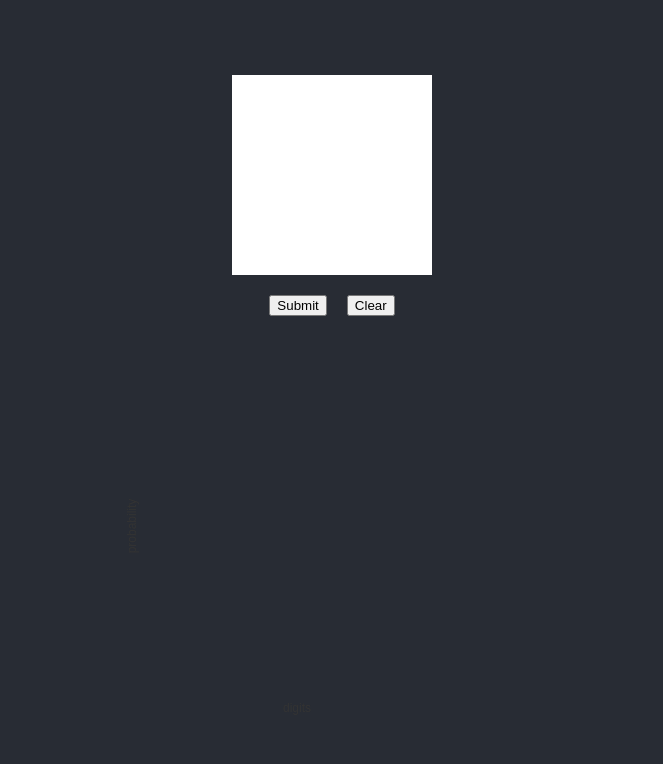
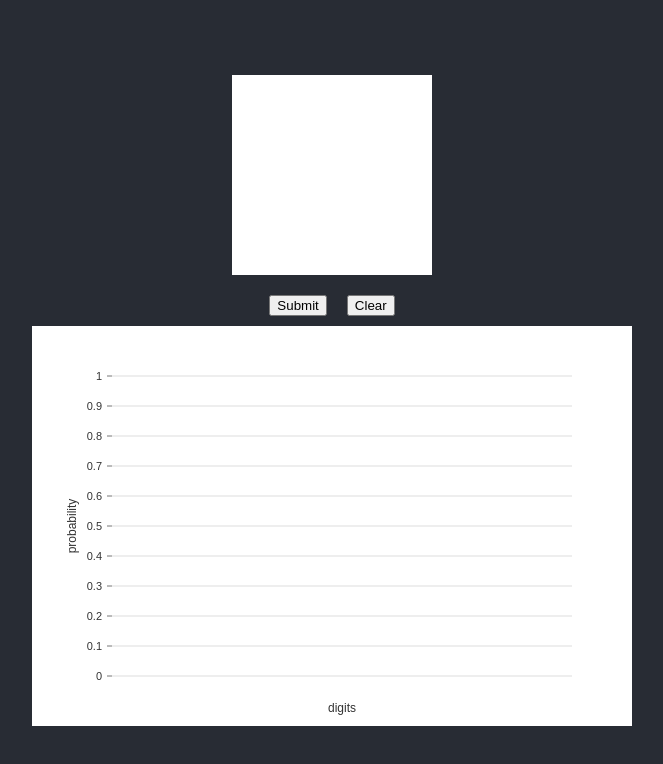
Before and after one commit to imuntyan/mnist-digit-recogn-front, a React (Create React App) app: page / in a window 1280 px wide. Shown: the top 764 px of the page, without its empty margins (308-971 px from the left). Built offline with nearby package versions, Linux system fonts and the light colour scheme.

Commit message:
graph changes

```diff
--- a/src/graph.tsx
+++ b/src/graph.tsx
@@ -13,14 +13,15 @@ class Graph extends React.Component {
     render() {
         console.log(this.props.chart)
         return (
-            <div className="Graph" style={{ height: 400, width: 600 }}>
+            <div className="Graph" style={{ height: 400, width: 600, backgroundColor: "white" }}>
+
                 <ResponsiveBar
                     data={this.props.chart}
                     keys={[ 'probability' ]}
                     indexBy="digit"
-                    margin={{ top: 50, right: 130, bottom: 50, left: 60 }}
+                    margin={{ top: 50, right: 60, bottom: 50, left: 80 }}
                     padding={0.3}
-                    valueScale={{ type: 'linear' }}
+                    valueScale={{ type: 'linear', min: 0, max: 1 }}
                     indexScale={{ type: 'band', round: true }}
                     colors={{ scheme: 'nivo' }}
                     borderColor={{ from: 'color', modifiers: [ [ 'darker', 1.6 ] ] }}
@@ -40,8 +41,10 @@ class Graph extends React.Component {
                         tickRotation: 0,
                         legend: 'probability',
                         legendPosition: 'middle',
-                        legendOffset: 40
+                        legendOffset: -40,
+                        tickValues: [0, 0.1, 0.2, 0.3, 0.4, 0.5, 0.6, 0.7, 0.8, 0.9, 1.0]
                     }}
+                    enableLabel={false}
                     labelSkipWidth={12}
                     labelSkipHeight={12}
                     labelTextColor={{ from: 'color', modifiers: [ [ 'darker', 1.6 ] ] }}
```
